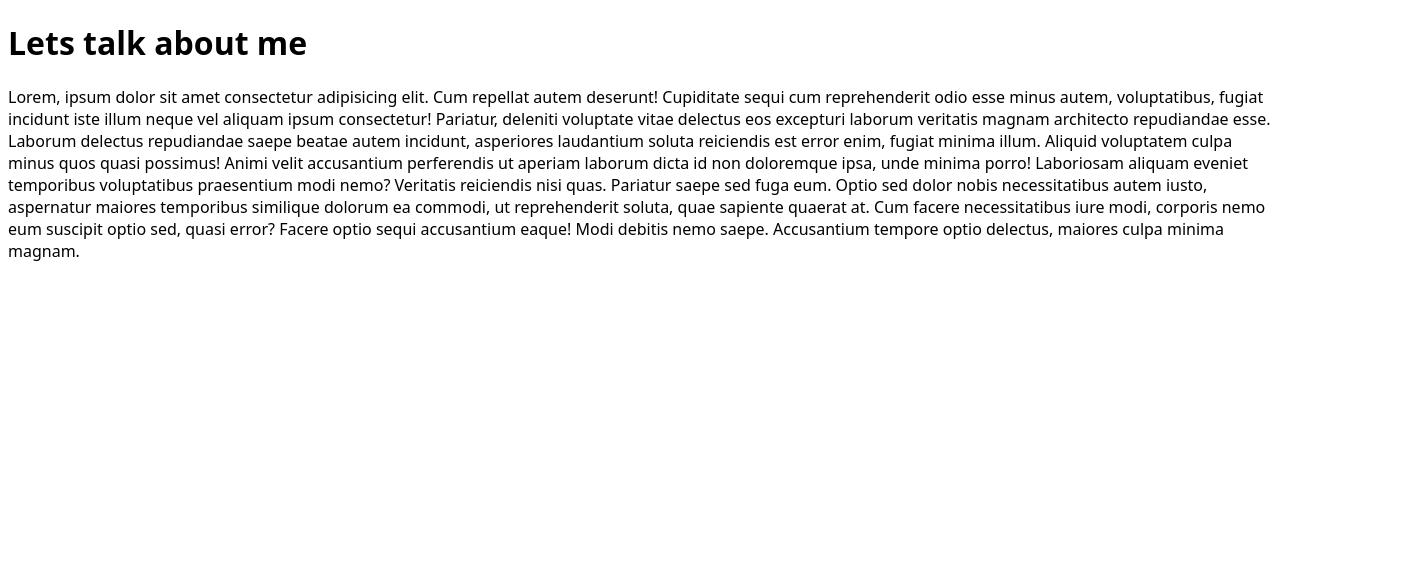
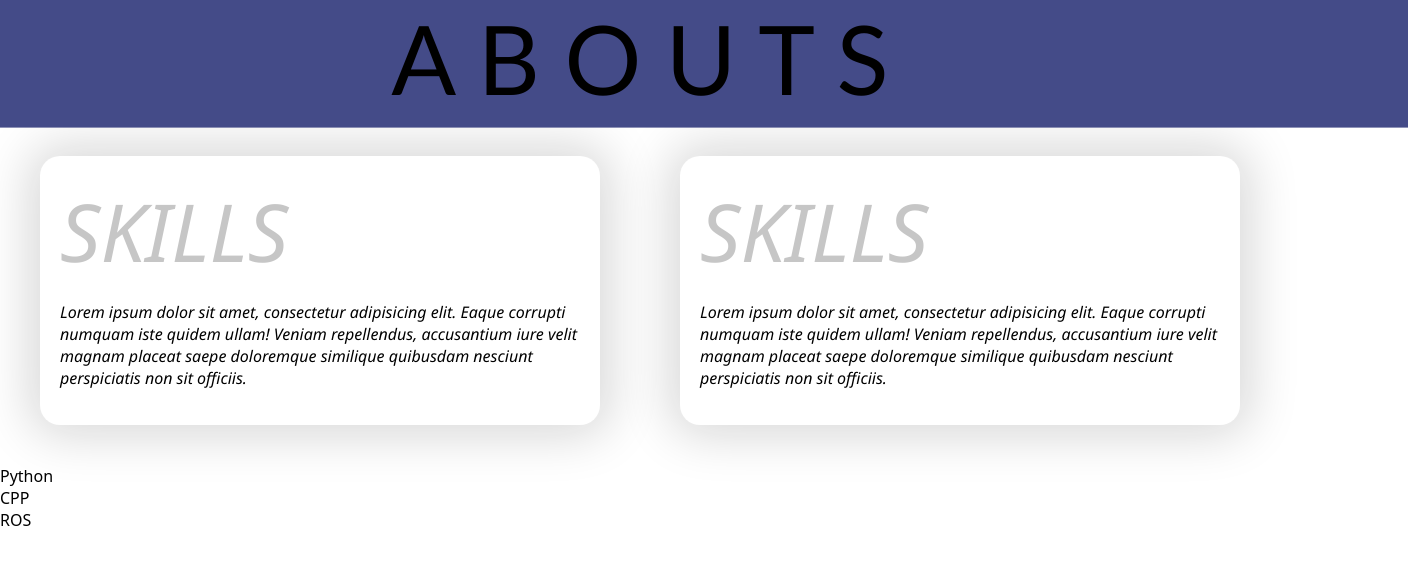
Before and after one commit to DH-ai/webdev, a plain HTML site: page about.html in a window 1280 px wide. Shown: the whole page, 1408 px wide, since content can reach past the window. Drawn offline with Linux system fonts and the light colour scheme.

Commit message:
started working on about.html

```diff
--- a/about.html
+++ b/about.html
@@ -2,15 +2,37 @@
 <html lang="en">
 <head>
     <meta charset="UTF-8">
-    <meta name="viewport" content="width=device-width, initial-scale=1.0">
-    <title>About</title>
+    <link rel="stylesheet" href="style_about.css">
+    <script src="about.js" async></script>
 </head>
 <body style="font-family: system-ui, -apple-system, BlinkMacSystemFont, 'Segoe UI', Roboto, Oxygen, Ubuntu, Cantarell, 'Open Sans', 'Helvetica Neue', sans-serif;">
-    <h1>Lets talk about me </h1>
-    <p>Lorem, ipsum dolor sit amet consectetur adipisicing elit. Cum repellat autem deserunt! Cupiditate sequi cum reprehenderit odio esse minus autem, voluptatibus, fugiat incidunt iste illum neque vel aliquam ipsum consectetur!
-    Pariatur, deleniti voluptate vitae delectus eos excepturi laborum veritatis magnam architecto repudiandae esse. Laborum delectus repudiandae saepe beatae autem incidunt, asperiores laudantium soluta reiciendis est error enim, fugiat minima illum.
-    Aliquid voluptatem culpa minus quos quasi possimus! Animi velit accusantium perferendis ut aperiam laborum dicta id non doloremque ipsa, unde minima porro! Laboriosam aliquam eveniet temporibus voluptatibus praesentium modi nemo?
-    Veritatis reiciendis nisi quas. Pariatur saepe sed fuga eum. Optio sed dolor nobis necessitatibus autem iusto, aspernatur maiores temporibus similique dolorum ea commodi, ut reprehenderit soluta, quae sapiente quaerat at.
-    Cum facere necessitatibus iure modi, corporis nemo eum suscipit optio sed, quasi error? Facere optio sequi accusantium eaque! Modi debitis nemo saepe. Accusantium tempore optio delectus, maiores culpa minima magnam.</p>
+    <div class="header">
+        <span class="about" id="about" >
+            <span id ="about1" >A</span>
+            <span id ="about2">B</span>
+            <span id ="about3">O</span>
+            <span id ="about4">U</span>
+            <span id ="about5">T</span>
+            <span id ="about6">S</span>
+        </span>
+    </div>
+    <div id="box">
+        <div class="skill">
+            SKILLS
+            <p class="skp">Lorem ipsum dolor sit amet, consectetur adipisicing elit. Eaque corrupti numquam iste quidem ullam! Veniam repellendus, accusantium iure velit magnam placeat saepe doloremque similique quibusdam nesciunt perspiciatis non sit officiis.</p>
+        </div>
+        <div class="skill">
+            SKILLS
+            <p class="skp">Lorem ipsum dolor sit amet, consectetur adipisicing elit. Eaque corrupti numquam iste quidem ullam! Veniam repellendus, accusantium iure velit magnam placeat saepe doloremque similique quibusdam nesciunt perspiciatis non sit officiis.</p>
+
+        </div>
+
+
+    </div>
+    <div id="skill-tree">
+        <div class="s1">Python</div>
+        <div class="s2">CPP</div>
+        <div class="s3">ROS</div>
+    </div>
 </body>
 </html>
--- /dev/null
+++ b/about.js
@@ -0,0 +1,20 @@
+//capitalization
+
+document.addEventListener("DOMContentLoaded",function(){
+
+    let textElement = document.getElementById("about");
+
+    const letters = textElement.textContent.split('').map(letter =>{
+        const span = document.createElement('span');
+        span.textContent = letter;
+        return span
+    });
+
+    textElement.innerHTML = ''
+    letters.forEach(letter =>{
+        textElement.appendChild(letter);
+    });
+    letters[3].classList.add('lowercase')
+    console.log(letters)
+
+})
--- /dev/null
+++ b/style_about.css
@@ -0,0 +1,91 @@
+body{
+    margin: 0px;
+    overflow-x: hidden;
+}
+
+.header
+{
+    background-color: rgb(68, 75, 136);
+    text-align: center;
+    font-family:'Gill Sans', 'Gill Sans MT', Calibri, 'Trebuchet MS', sans-serif;
+    font-size: 10vh;
+    transition: transform 0.1s,  font-size 0.9s;
+    padding: 10px;
+
+}
+.header:hover{
+    transform: scale(1.2);
+    cursor:default;
+
+}
+
+#about1:hover{
+
+    text-transform: lowercase;
+}
+#about2:hover{
+    text-transform: lowercase;
+}
+#about3:hover{
+    text-transform: lowercase;
+}
+#about4:hover{
+    text-transform: lowercase;
+}
+#about5:hover{
+    text-transform: lowercase;
+}
+#about6:hover{
+    text-transform: lowercase;
+}
+#box{
+    display: flex;
+    flex-direction:row;
+    justify-content: space-evenly;
+
+
+
+}
+
+.skill{
+    font-size: 5em;
+    padding: 20px;
+    transition: all 0.9s;
+    height: auto;
+    width: auto;
+    background-color: rgb(255, 255, 255);
+    /* margin-left: 60px; */
+    margin: 40px;
+    color: rgb(198, 198, 198);
+
+    border-radius: 20px;
+    font-style: italic;
+    font-family:'Segoe UI', Tahoma, Geneva, Verdana, sans-serif;
+    box-shadow: 0px 0px 50px 10px rgba(215, 215, 215, 0.995);
+
+
+}
+.skill .skp{
+    font-size: .2em;
+    font-weight: 200;
+    color: rgb(0, 0, 0);
+}
+.cool-bg{
+    font-size: 7em;
+    padding: 20px;
+    transition: all 0.9s;
+    height: 40vh;
+    width: auto;
+    background-color: rgb(172, 172, 172);
+    /* margin-left: 60px; */
+    margin-top: 60px;
+    /* margin-right: 60px; */
+    border-radius: 20px;
+    font-style: italic;
+    font-family:'Segoe UI', Tahoma, Geneva, Verdana, sans-serif;
+
+}
+#p{
+    font-size: 3vh;
+    color: aquamarine;
+}
```
